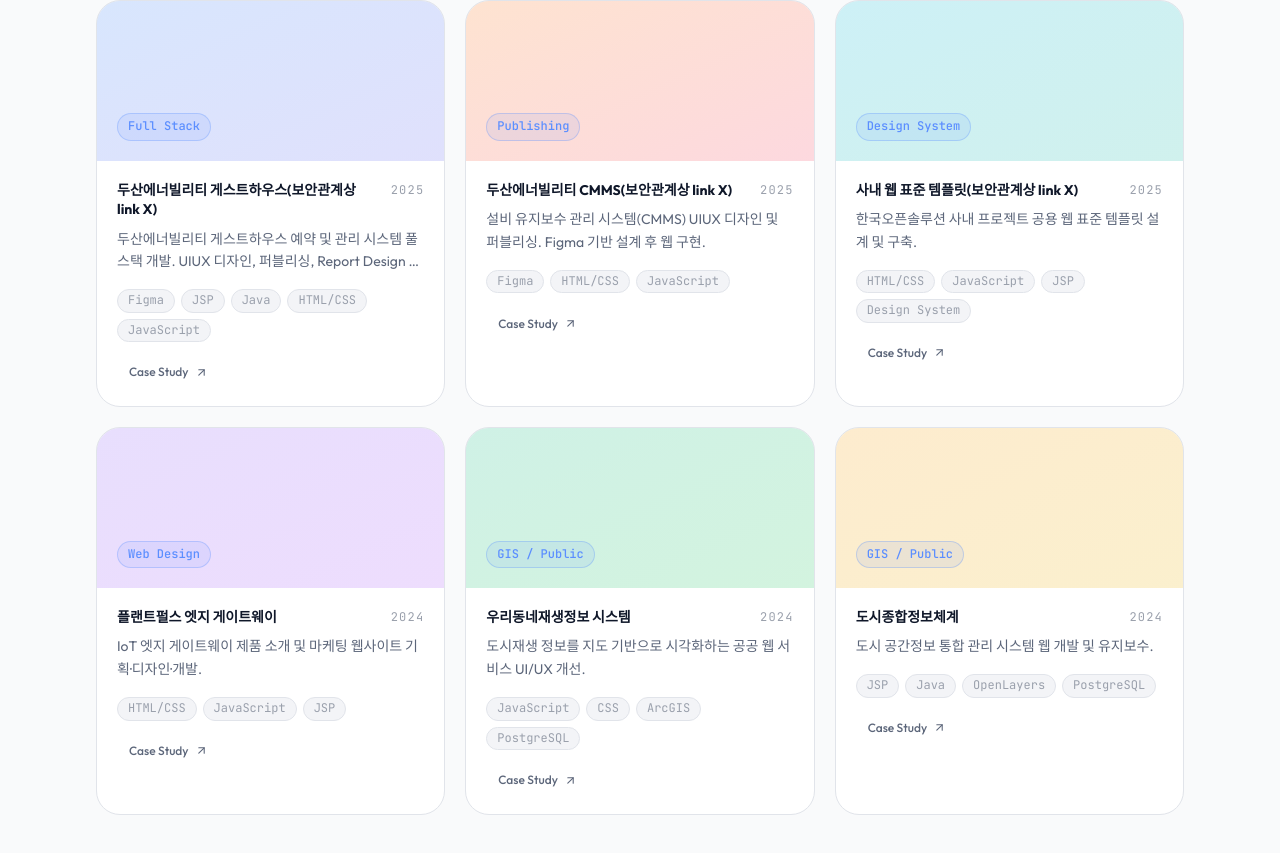
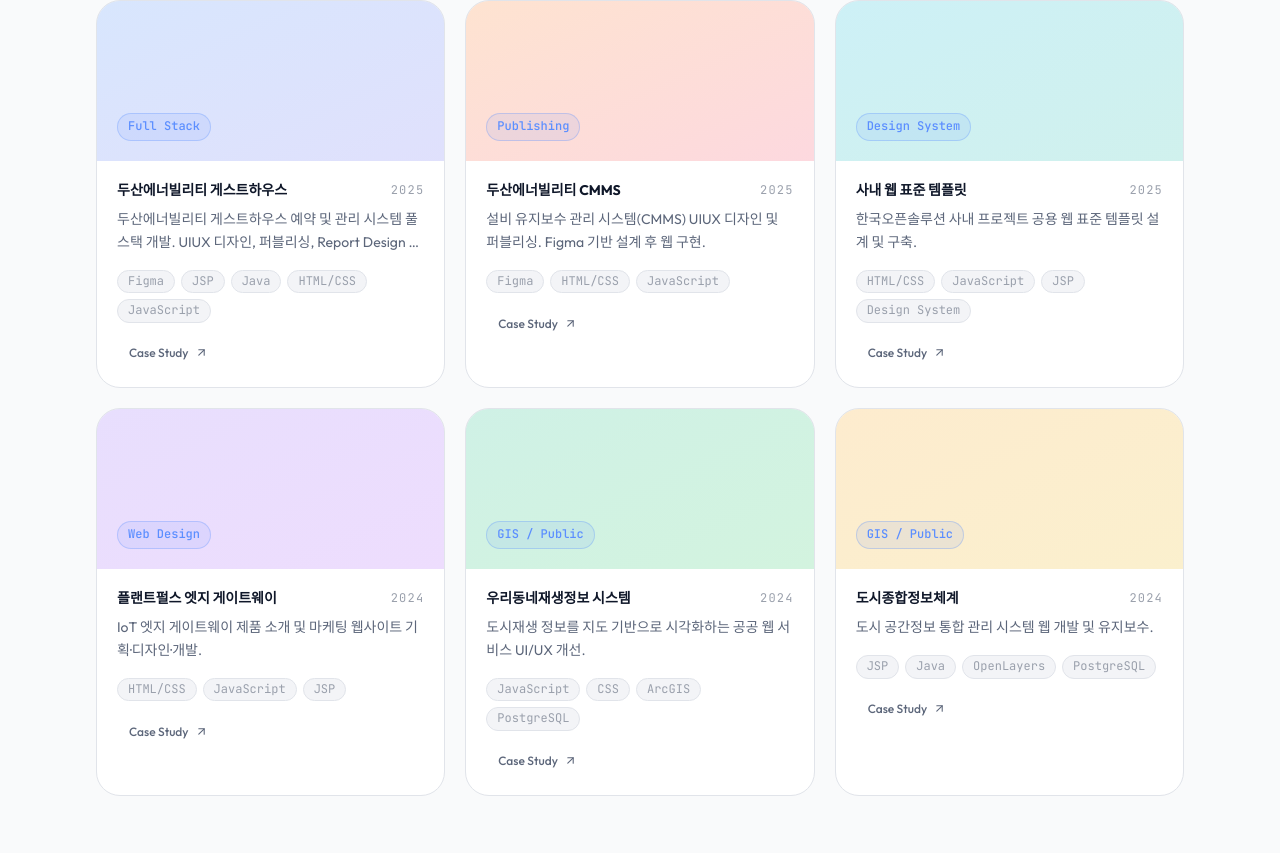
Before and after one commit to wjdtjddjq123/wjdtjddjq123.github.io, a React (Vite) app: page / in a window 1280 px wide. Shown: the part 2653-3506 px from the top of the page. Built offline with nearby package versions, Linux system fonts and the light colour scheme.

Commit message:
TEXT 수정

```diff
--- a/src/data/portfolio.ts
+++ b/src/data/portfolio.ts
@@ -1,7 +1,7 @@
 export const projects = [
-  { id:1, title:'두산에너빌리티 게스트하우스(보안관계상 link X)', category:'Full Stack', desc:'두산에너빌리티 게스트하우스 예약 및 관리 시스템 풀스택 개발. UIUX 디자인, 퍼블리싱, Report Design 포함.', tags:['Figma','JSP','Java','HTML/CSS','JavaScript'], year:'2025', color:'from-blue-500/20 to-indigo-500/20', accent:'#5B8EFF', client:'㈜두산에너빌리티', period:'2025.06~2025.12', featured:true, link:'https://guesthouse.doosanenerbility.com/' },
-  { id:2, title:'두산에너빌리티 CMMS(보안관계상 link X)', category:'Publishing', desc:'설비 유지보수 관리 시스템(CMMS) UIUX 디자인 및 퍼블리싱. Figma 기반 설계 후 웹 구현.', tags:['Figma','HTML/CSS','JavaScript'], year:'2025', color:'from-orange-500/20 to-rose-500/20', accent:'#FF6B6B', client:'㈜두산에너빌리티', period:'2025.06~2025.07', featured:true, link:'https://cmms.doosanenerbility.com/' },
-  { id:3, title:'사내 웹 표준 템플릿(보안관계상 link X)', category:'Design System', desc:'한국오픈솔루션 사내 프로젝트 공용 웹 표준 템플릿 설계 및 구축.', tags:['HTML/CSS','JavaScript','JSP','Design System'], year:'2025', color:'from-cyan-500/20 to-teal-500/20', accent:'#06B6D4', client:'㈜한국오픈솔루션', period:'2025.02~2025.05', featured:true, link:'https://standards.hancom.com/' },
+  { id:1, title:'두산에너빌리티 게스트하우스', category:'Full Stack', desc:'두산에너빌리티 게스트하우스 예약 및 관리 시스템 풀스택 개발. UIUX 디자인, 퍼블리싱, Report Design 포함.', tags:['Figma','JSP','Java','HTML/CSS','JavaScript'], year:'2025', color:'from-blue-500/20 to-indigo-500/20', accent:'#5B8EFF', client:'㈜두산에너빌리티', period:'2025.06~2025.12', featured:true, link:'https://guesthouse.doosanenerbility.com/' },
+  { id:2, title:'두산에너빌리티 CMMS', category:'Publishing', desc:'설비 유지보수 관리 시스템(CMMS) UIUX 디자인 및 퍼블리싱. Figma 기반 설계 후 웹 구현.', tags:['Figma','HTML/CSS','JavaScript'], year:'2025', color:'from-orange-500/20 to-rose-500/20', accent:'#FF6B6B', client:'㈜두산에너빌리티', period:'2025.06~2025.07', featured:true, link:'https://cmms.doosanenerbility.com/' },
+  { id:3, title:'사내 웹 표준 템플릿', category:'Design System', desc:'한국오픈솔루션 사내 프로젝트 공용 웹 표준 템플릿 설계 및 구축.', tags:['HTML/CSS','JavaScript','JSP','Design System'], year:'2025', color:'from-cyan-500/20 to-teal-500/20', accent:'#06B6D4', client:'㈜한국오픈솔루션', period:'2025.02~2025.05', featured:true, link:'https://standards.hancom.com/' },
   { id:4, title:'플랜트펄스 엣지 게이트웨이', category:'Web Design', desc:'IoT 엣지 게이트웨이 제품 소개 및 마케팅 웹사이트 기획·디자인·개발.', tags:['HTML/CSS','JavaScript','JSP'], year:'2024', color:'from-violet-500/20 to-purple-500/20', accent:'#8B5CF6', client:'㈜한국오픈솔루션', period:'2024.12~2025.03', featured:false, link:'https://kopens.com/plantpulse-edge-gateway/' },
   { id:5, title:'우리동네재생정보 시스템', category:'GIS / Public', desc:'도시재생 정보를 지도 기반으로 시각화하는 공공 웹 서비스 UI/UX 개선.', tags:['JavaScript','CSS','ArcGIS','PostgreSQL'], year:'2024', color:'from-emerald-500/20 to-green-500/20', accent:'#10B981', client:'도시주택보증공사', period:'2024.03~2024.07', featured:false, link:'https://www.city.go.kr/map/index.do' },
   { id:6, title:'도시종합정보체계', category:'GIS / Public', desc:'도시 공간정보 통합 관리 시스템 웹 개발 및 유지보수.', tags:['JSP','Java','OpenLayers','PostgreSQL'], year:'2024', color:'from-amber-500/20 to-yellow-500/20', accent:'#F59E0B', client:'도시주택보증공사', period:'2024.03~2024.07', featured:false, link:'https://www.city.go.kr/portal/policyInfo/urban/bizContents/link.do' },
```
